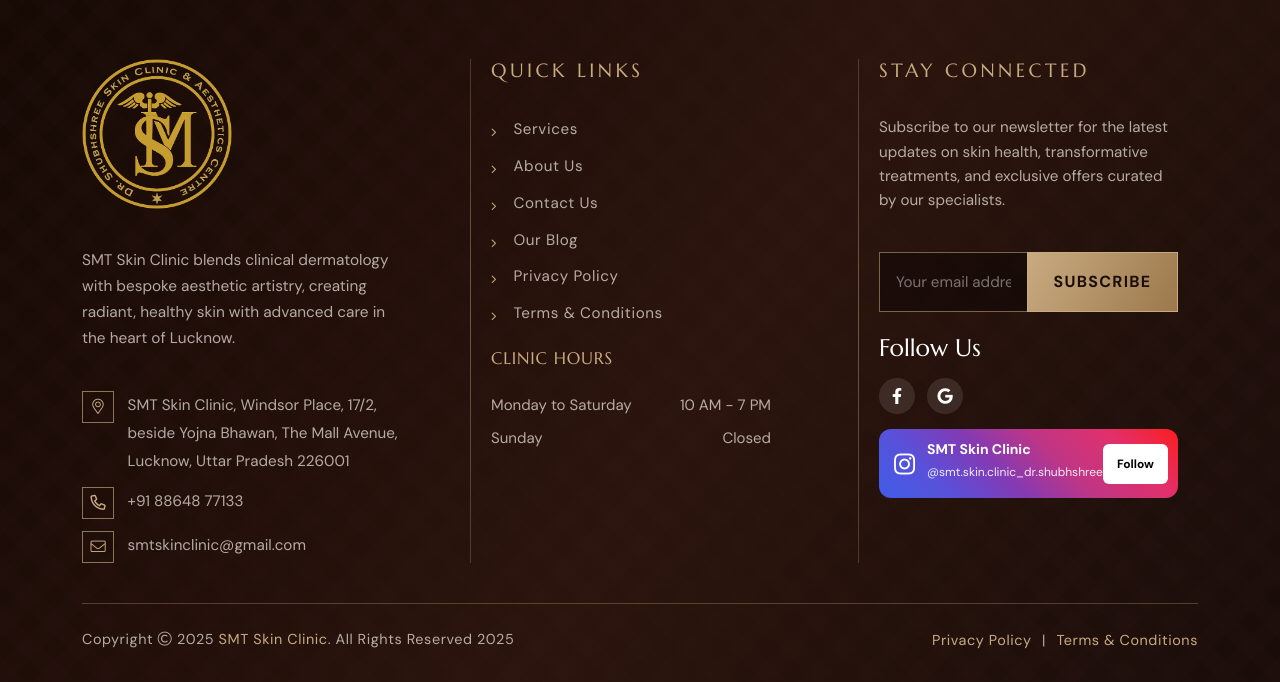
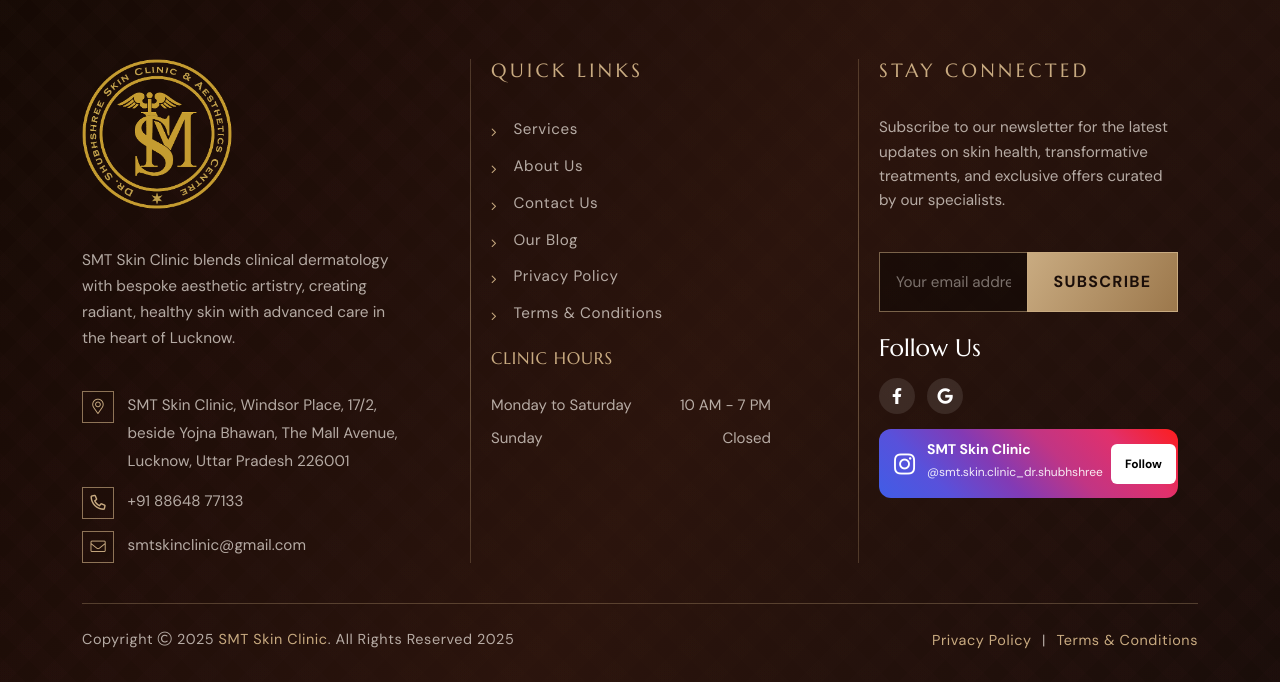
Before and after one commit to Shivam020202/subhshree-clinic, a PHP site: page /about.php in a window 1280 px wide. Shown: the part 4377-5059 px from the top of the page. Run offline with PHP 8.4, Linux system fonts and the light colour scheme; some libraries are stand-ins or nearby versions.

Commit message:
fixes and socials added

```diff
--- a/footer.php
+++ b/footer.php
@@ -87,14 +87,14 @@
 
                             <a href="https://www.instagram.com/smt.skin.clinic_dr.shubhshree" target="_blank"
                                 class="smt-unique-instagram-highlight">
-                                <div class="smt-unique-insta-profile">
+                                <div class="smt-unique-insta-profile me-2">
                                     <i class="fab fa-instagram smt-unique-insta-icon"></i>
                                     <div class="smt-unique-insta-details">
                                         <span class="smt-unique-insta-name">SMT Skin Clinic</span>
                                         <span class="smt-unique-insta-handle">@smt.skin.clinic_dr.shubhshree</span>
                                     </div>
                                 </div>
-                                <span class="smt-unique-insta-follow-btn">Follow</span>
+                                <span class="smt-unique-insta-follow-btn ml-5">Follow</span>
                             </a>
                         </div>
                     </div>
```
